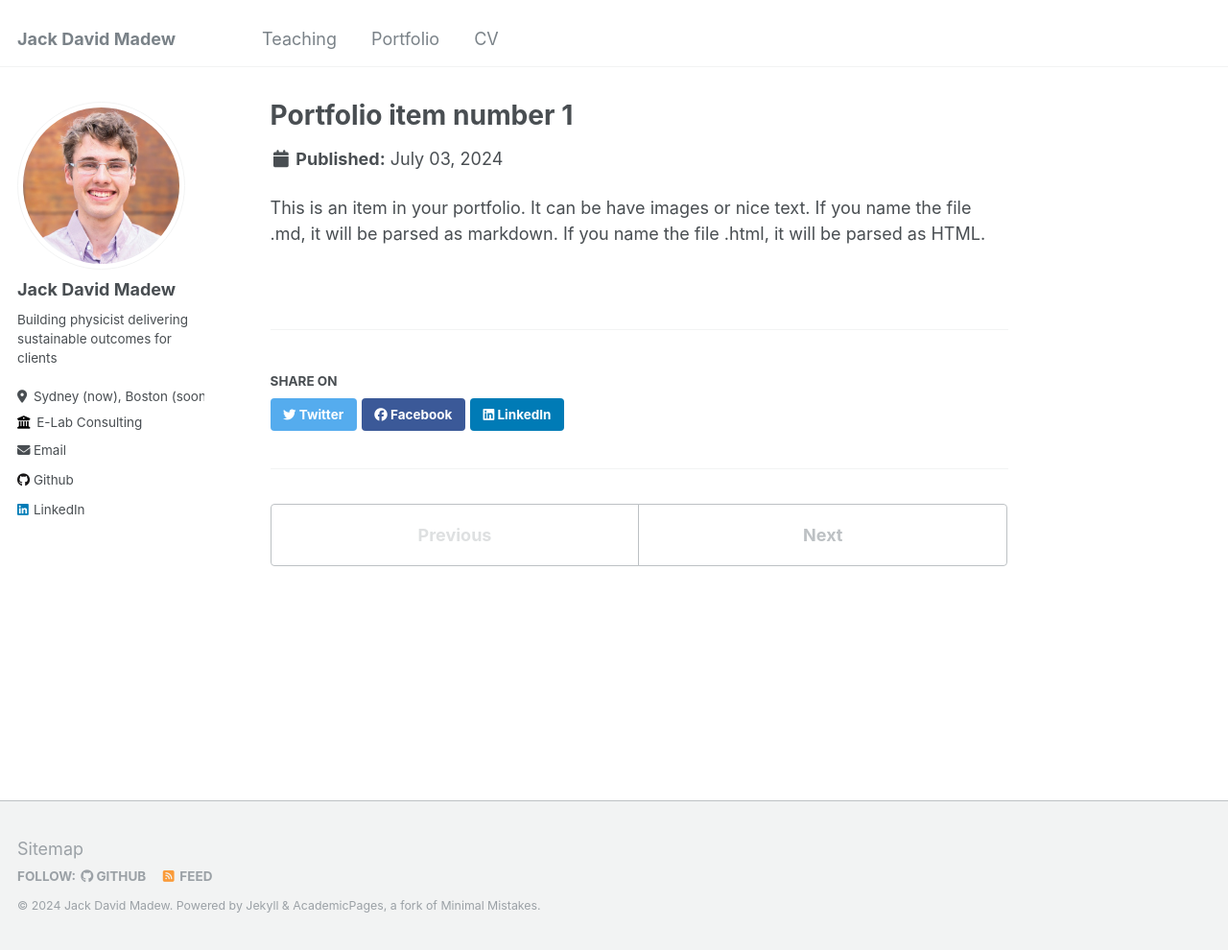
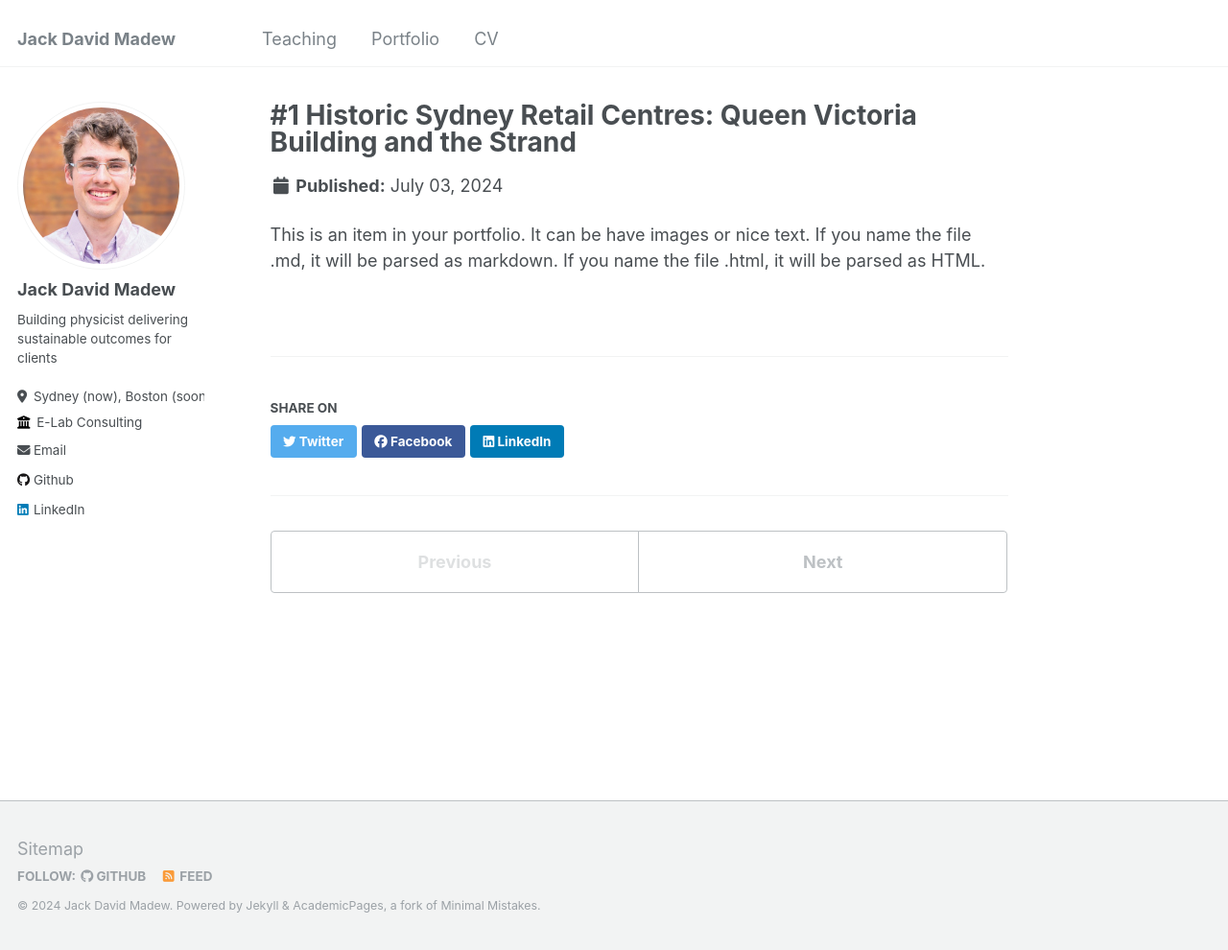
Before and after one commit to JackMadew/jackmadew.github.io, a Jekyll site: the page built from _portfolio/portfolio-1.md, in a window 1280 px wide and 990 px high. Shown: the whole window at 96% size. Built offline with Jekyll 4.4.1, drawn with Linux system fonts in a browser that asks for light colours.

Commit message:
Update portfolio-1.md

```diff
--- a/_portfolio/portfolio-1.md
+++ b/_portfolio/portfolio-1.md
@@ -1,6 +1,7 @@
 ---
-title: "Portfolio item number 1"
-excerpt: "Short description of portfolio item number 1<br/><img src='/images/500x300.png'>"
+title: "#1 Historic Sydney Retail Centres: Queen Victoria Building and the Strand"
+excerpt: "Daylight, Glare, Thermal Comfort Study<br/><img src='/images/QVB.png'>"
+excerpt: "Daylight, Glare, Thermal Comfort Study<br/><img src='/images/Strand.png'>"
 collection: portfolio
 ---
 
```
